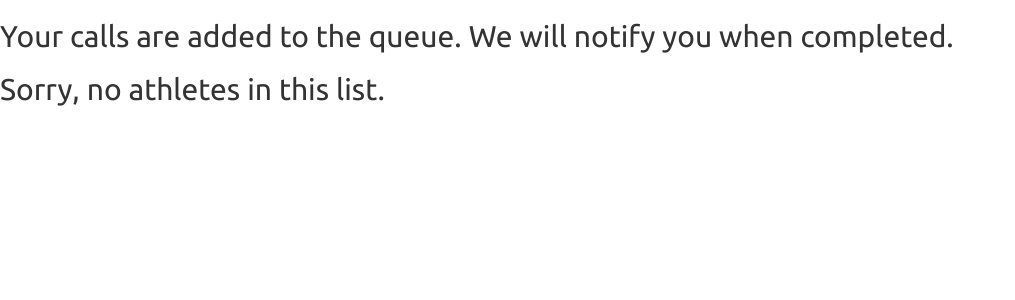
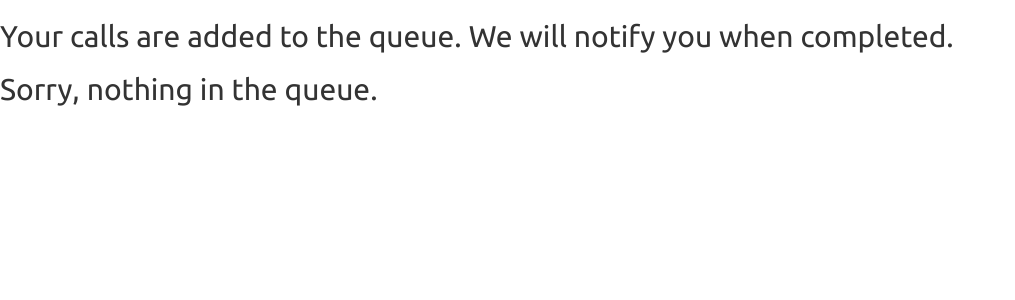
Before and after one commit to shekhar-singh/IVR_system, a Django app: page /contact/main/ in a window 1280 px wide. Shown: the part 52-352 px from the top of the page, without its empty margins (0-1015 px from the left). Run offline with Django 3.2, Linux system fonts and the light colour scheme; parts of the project's set-up code (start-up, migrations or seed data) failed here and were passed over; some libraries are stand-ins or nearby versions.

Commit message:
error msg

```diff
--- a/mysite/templates/main.html
+++ b/mysite/templates/main.html
@@ -9,8 +9,7 @@
 
 <p ><span class="label label-success">{{i}} </span> :<span class="label label-warning"> {{j}}</span> </p></br>
 {% empty %}
-    <h2 style="font-family: Ubuntu">Sorry, no athletes in this list.</h2>
-
+      <h2 style="font-family: Ubuntu">Sorry, nothing in the queue.</h2>
 {% endfor %}
 
 
```
